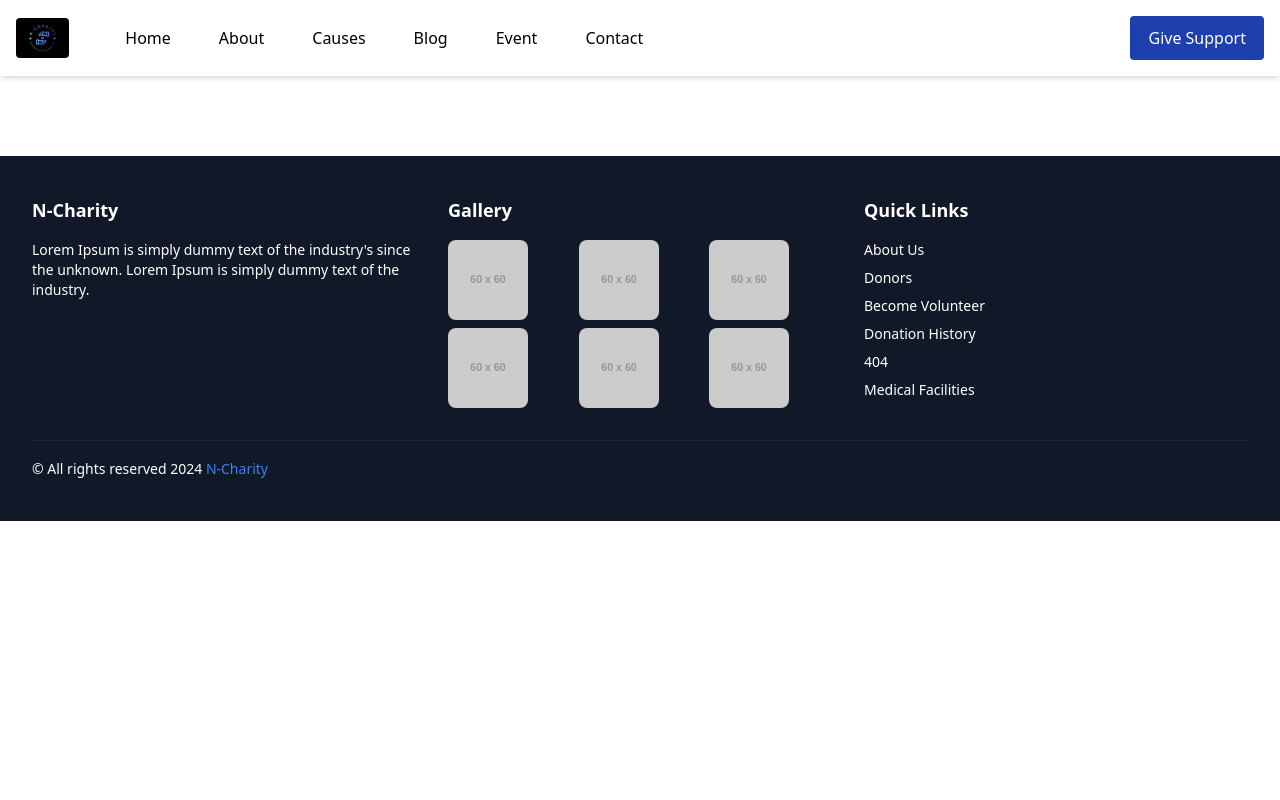
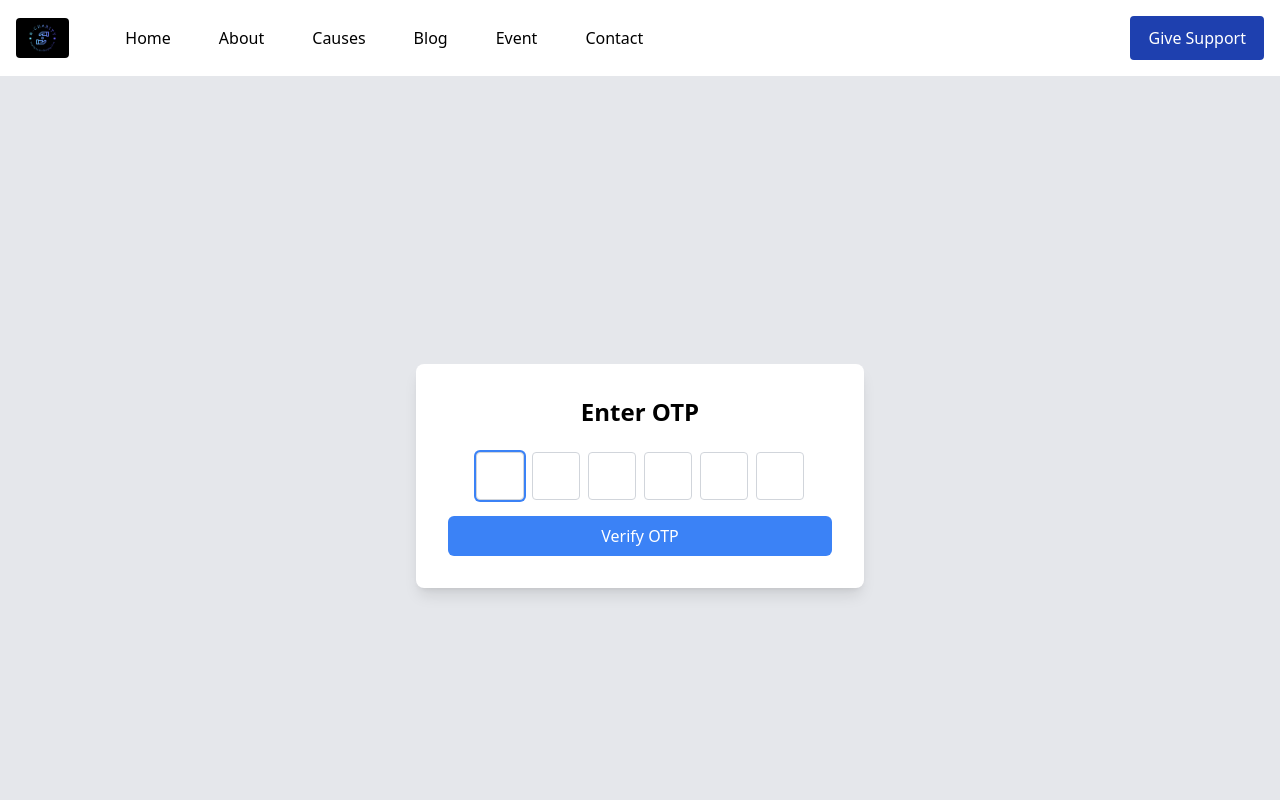
Before and after one commit to nuhmansha/N-Charity-Donation, a React (Vite) app: page /otp in a window 1280 px wide. Shown: the top 800 px of the page. Built offline with nearby package versions, Linux system fonts and the light colour scheme.

Commit message:
otp page designed and otp digit box  auto focus implemented

```diff
--- /dev/null
+++ b/src/Pages/UserSide/SignupOtp.jsx
@@ -0,0 +1,73 @@
+import React,{useEffect,useRef} from 'react'
+import { useNavigate } from 'react-router-dom'
+import axios from 'axios';
+
+const SignupOtp = () => {
+    const navigate = useNavigate();
+    const inputRef = useRef([]);
+
+    useEffect(()=>{
+        inputRef.current[0]?.focus();
+    },[]);
+
+    const handleChange = (e,index)=>{
+        const {value} = e.target;
+        if (value.length ===1 && index < inputRef.current.length - 1){
+            inputRef.current[index + 1].focus();
+        }
+    };
+
+    const handleKeyDown = (e,index) =>{
+        if (e.key === 'Backspace' && !inputRef.current[index].value && index > 0){
+            inputRef.current[index -1].focus();
+            inputRef.current[index -1].value = '';
+
+        }else if(e.key === 'ArrowLeft' && index >0){
+            inputRef.current[index -1].focus();
+
+        }else if(e.key === 'ArrowRight' && index < inputRef.current.length - 1){
+            inputRef.current[index + 1].focus();
+        }
+    };
+
+
+
+    const handleSubmit = async(e)=>{
+        e.preventDefault();
+        const otp = inputRef.current.map(input => input.value).join('');
+        try {
+            const response = await axios.post('http://localhost:3001/verify-otp', { otp })
+            console.log('Otp verification successful',response.data);
+            navigate('/login')
+        } catch (error) {
+            console.error('There was an error verifying the OTP!', error)
+
+        }
+
+    };
+  return (
+   <div className="flex items-center justify-center min-h-screen bg-gray-200">
+    <div className="bg-white p-8 rounded-lg shadow-lg w-full max-w-md">
+        <h2 className='text-2xl font-bold mb-6 text-center'>Enter OTP</h2>
+        <form onSubmit={handleSubmit} className='flex justify-center space-x-2'>
+            {Array.from({length:6}).map((_,index) =>(
+                <input type="text"
+                key={index}
+                maxLength="1"
+                className='w-12 h-12 text-center border border-gray-300 rounded focus:outline-none focus:ring-2 focus:ring-blue-500'
+                 onChange={(e) => handleChange(e,index)}
+                 onKeyDown={(e) => handleKeyDown(e,index)}
+                 ref={(el) =>(inputRef.current[index] = el)}
+                 />
+            ))}
+
+        </form>
+        <button onClick={handleSubmit} className="w-full bg-blue-500 text-white py-2 px-4 rounded-md hover:bg-blue-600 transition duration-300 mt-4">
+            Verify OTP
+        </button>
+    </div>
+   </div>
+  )
+}
+
+export default SignupOtp
--- a/src/Pages/UserSide/SignupPage.jsx
+++ b/src/Pages/UserSide/SignupPage.jsx
@@ -2,6 +2,7 @@ import React from "react";
 import { Formik, Form, Field, ErrorMessage } from "formik";
 import * as Yup from "yup";
 import axios from "axios";
+import { useNavigate } from "react-router-dom";
 import Navbar from "../../Components/Common/Navbar";
 import BackgroundImage from "../../assets/images/charity Signup background_image.png";
 
@@ -25,6 +26,7 @@ const SignupSchema = Yup.object().shape({
 });
 
 const SignupPage = () => {
+  const Navigate = useNavigate()
   return (
     <div
       className="relative w-full h-screen bg-cover bg-center"
@@ -48,6 +50,7 @@ const SignupPage = () => {
               axios.post('http://localhost:3001/signup', values)
                 .then(response => {
                   console.log('Signup successful:', response.data);
+                  Navigate('/otp')
                 })
                 .catch(error => {
                   console.error('There was an error signing up!', error);
--- a/src/Routers/AppRouter.jsx
+++ b/src/Routers/AppRouter.jsx
@@ -10,6 +10,7 @@ import VolunteerPage from "../Pages/Agent/Volunteer/VolunteerPage";
 import BlogPage from '../Pages/UserSide/Blog/BlogPage';
 import EventPage from '../Pages/UserSide/CharityEvent/EventPage';
 import ContactUs from '../Pages/UserSide/ContactUs/ContactUs';
+import SignupOtp from '../Pages/UserSide/SignupOtp';
 
 function MainContent() {
   const location = useLocation();
@@ -22,6 +23,8 @@ function MainContent() {
       <Routes>
         <Route path="/" element={<UserHome />} />
         <Route path="/signup" element={<SignupPage />} />
+        <Route path="/otp" element={<SignupOtp />} />
+
         <Route path="/about" element={<About />} />
         <Route path="/volunteer" element={<VolunteerPage />} />
         <Route path="/causes" element={<Causes />} />
```
